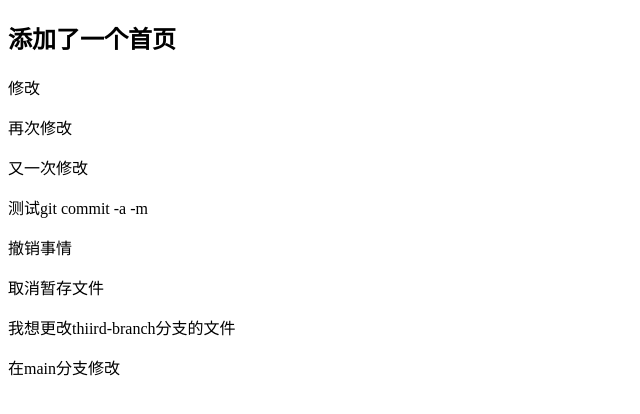
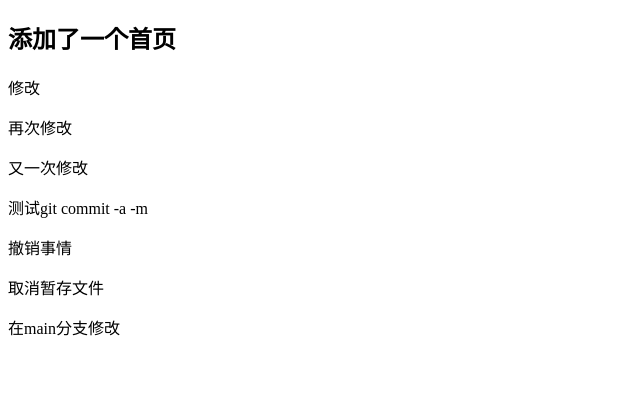
Before and after one commit to wuping97/study, a plain HTML site: page pages/index.html in a window 1280 px wide. Shown: the whole page, without its empty margins (0-640 px from the left). Drawn offline with Linux system fonts and the light colour scheme.

Commit message:
Revert "Third branch"

```diff
--- a/pages/index.html
+++ b/pages/index.html
@@ -14,7 +14,6 @@
   <p>测试git commit -a -m </p>
   <p>撤销事情</p>
   <p>取消暂存文件</p>
-  <p>我想更改thiird-branch分支的文件</p>
   <p>在main分支修改</p>
 </body>
 </html>
```
